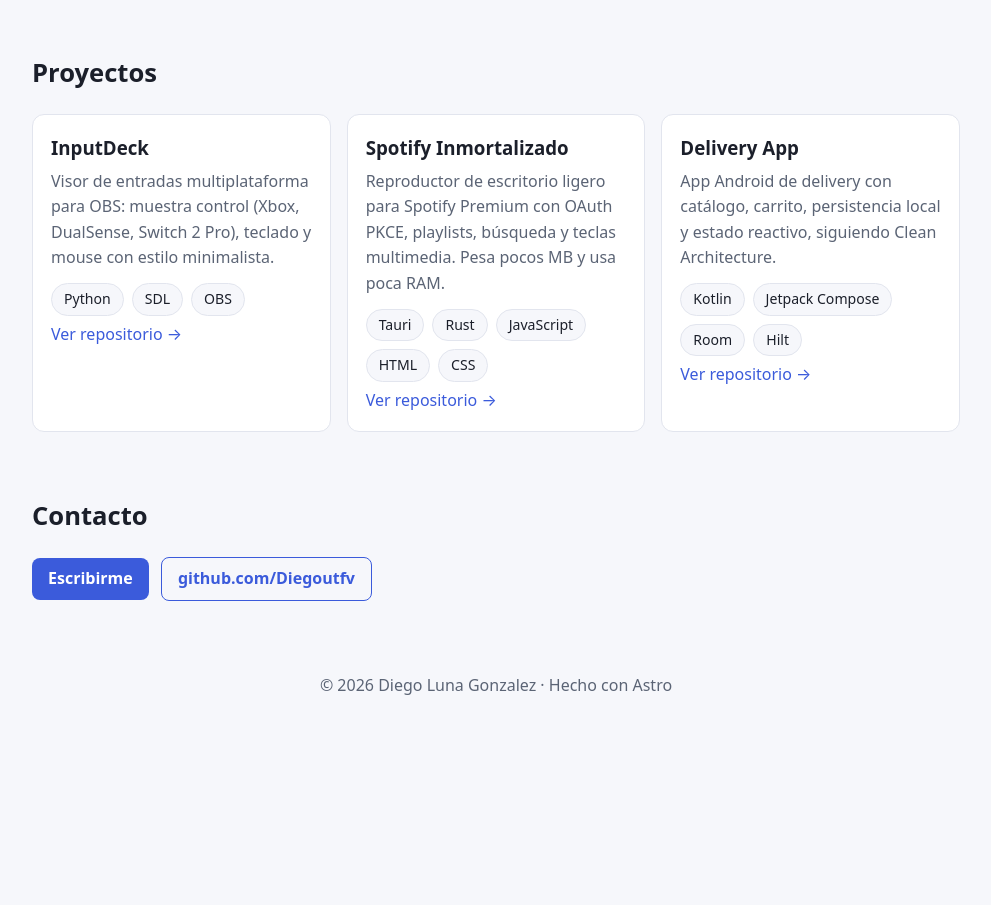
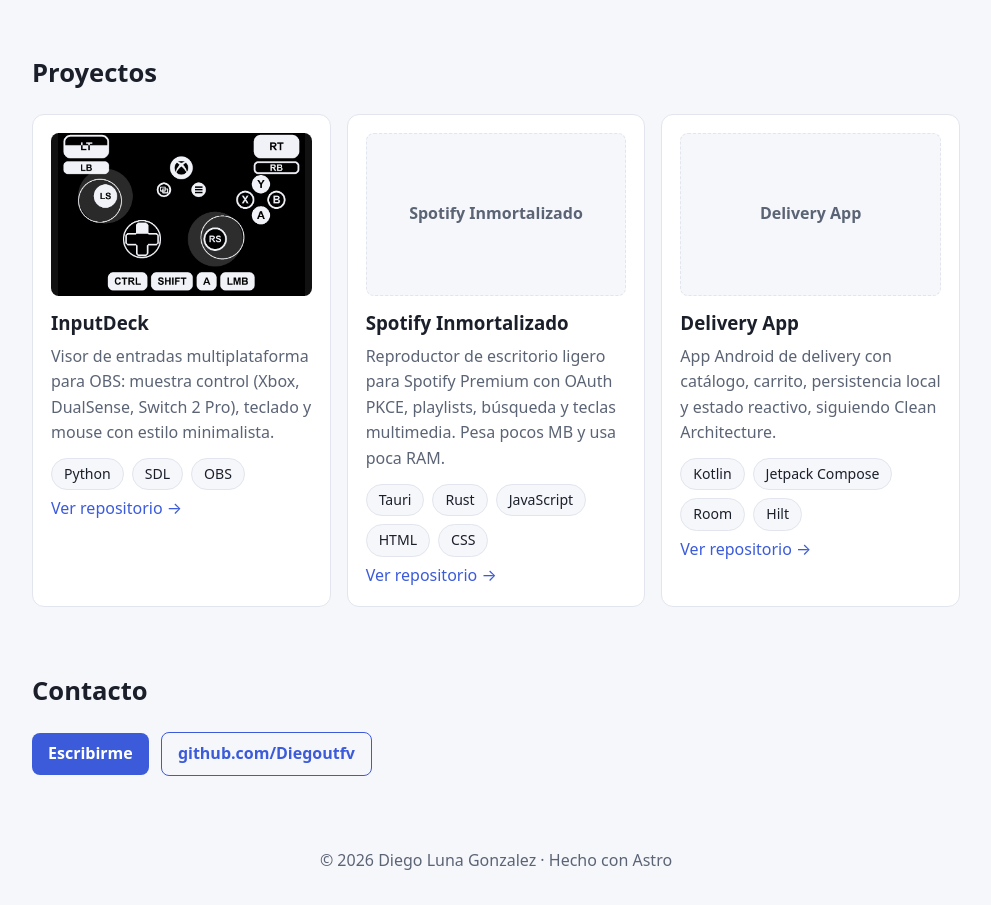
Before and after one commit to Diegoutfv/Diegoutfv.github.io, an Astro site: page / in a window 1280 px wide. Shown: the part 1273-2178 px from the top of the page, without its empty margins (144-1135 px from the left). Before the commit the page ends 2003 px from the top, so only its background shows below. Built offline with nearby package versions, Linux system fonts and the light colour scheme; Astro itself is replaced by a stand-in of ours.

Commit message:
Agregar imágenes a los proyectos

```diff
--- a/src/data/datos.ts
+++ b/src/data/datos.ts
@@ -40,6 +40,7 @@ export const tecnologias = [
 export const proyectos = [
   {
     nombre: 'InputDeck',
+    imagen: 'proyectos/inputdeck.png', // las imágenes van en public/proyectos/
     descripcion:
       'Visor de entradas multiplataforma para OBS: muestra control (Xbox, DualSense, Switch 2 Pro), teclado y mouse con estilo minimalista.',
     tecnologias: ['Python', 'SDL', 'OBS'],
--- a/src/pages/index.astro
+++ b/src/pages/index.astro
@@ -72,7 +72,12 @@ const base = import.meta.env.BASE_URL.replace(/\/$/, '');
         <h2>Proyectos</h2>
         <div class="grid">
           {proyectos.map((p) => (
-            <article class="card">
+            <article class="card proyecto">
+              {p.imagen ? (
+                <img class="captura" src={`${base}/${p.imagen}`} alt={`Captura de ${p.nombre}`} loading="lazy" />
+              ) : (
+                <div class="captura vacia" aria-hidden="true">{p.nombre}</div>
+              )}
               <h3>{p.nombre}</h3>
               <p>{p.descripcion}</p>
               <ul class="tags">{p.tecnologias.map((t) => <li>{t}</li>)}</ul>
--- a/src/styles/global.css
+++ b/src/styles/global.css
@@ -43,6 +43,8 @@ h2 { margin: 0 0 20px; font-size: 1.6rem; }
 .card { background: var(--card); border: 1px solid var(--border); border-radius: 12px; padding: 18px; }
 .card h3 { margin: 0 0 6px; }
 .card p { color: var(--muted); margin: 6px 0 12px; }
+.captura { display: block; width: 100%; aspect-ratio: 16 / 10; object-fit: contain; background: #111; border-radius: 8px; margin-bottom: 12px; }
+.captura.vacia { display: grid; place-items: center; color: var(--muted); background: var(--bg); border: 1px dashed var(--border); font-weight: 600; }
 .muted { color: var(--muted); }
 .tags { display: flex; flex-wrap: wrap; gap: 8px; padding: 0; margin: 0; list-style: none; }
 .tags li { background: var(--card); border: 1px solid var(--border); border-radius: 999px; padding: 4px 12px; font-size: .88rem; }
```
Also changed, not shown: public/proyectos/inputdeck.png (added).
